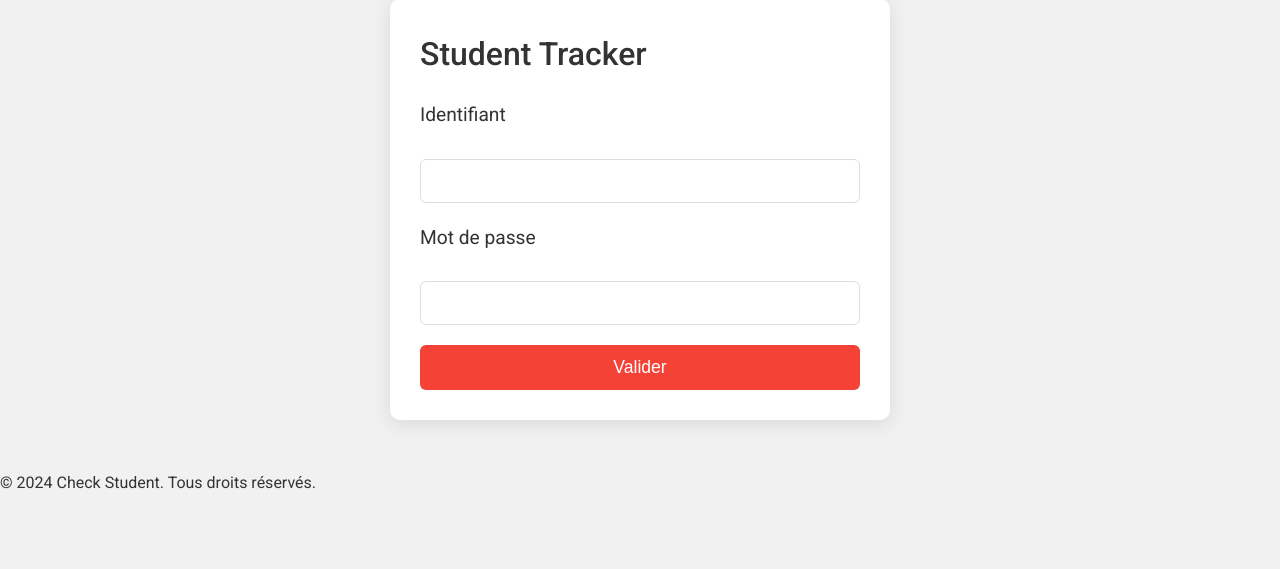
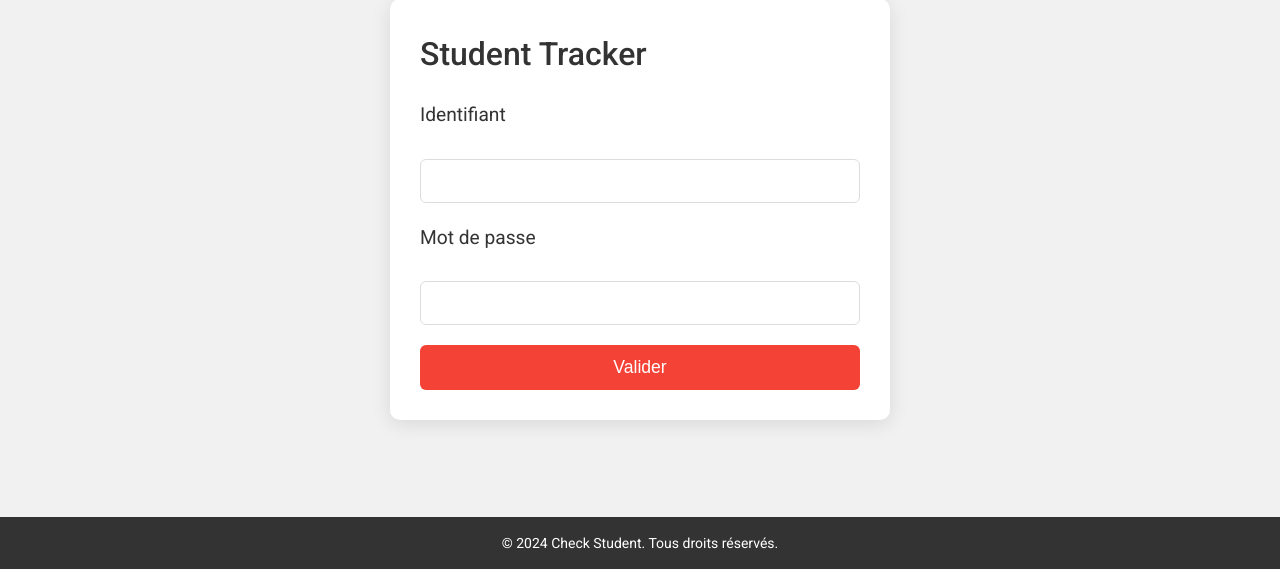
Before and after one commit to ChafikiAnas/siteweb, a PHP site: page / in a window 1280 px wide. Shown: the part 231-800 px from the top of the page. Run offline with PHP 8.4, Linux system fonts and the light colour scheme.

Commit message:
style css.css

```diff
--- a/style css.css
+++ b/style css.css
@@ -168,3 +168,18 @@ button[type="button"]:hover {
         font-size: 1em;
     }
 }
+/* Footer */
+footer {
+    background-color: #333;
+    color: #fff;
+    text-align: center;
+    padding: 15px 0;
+    position: fixed;
+    bottom: 0;
+    width: 100%;
+    font-size: 14px;
+}
+
+footer p {
+    margin: 0;
+}
```
